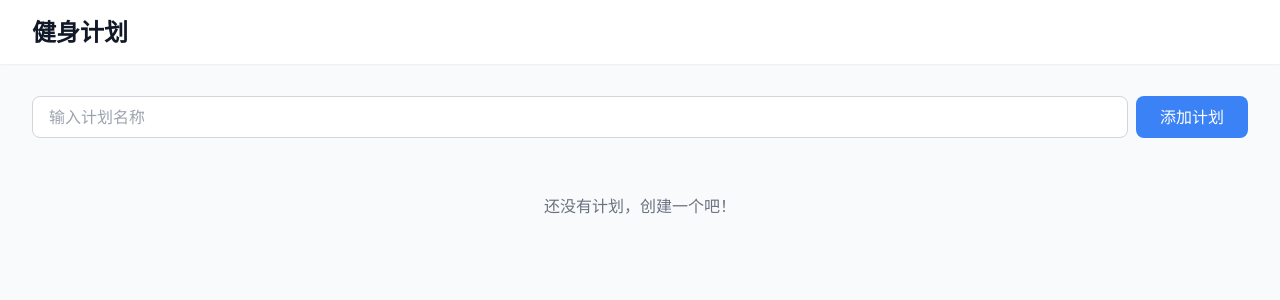
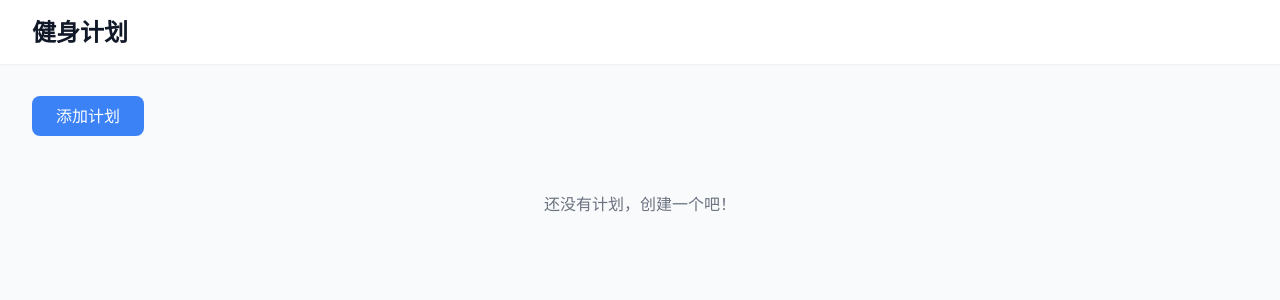
Before and after one commit to imzihuailin/Workout-Pal, a React (Vite) app: page / in a window 1280 px wide. Shown: the top 300 px of the page. Built offline with nearby package versions, Linux system fonts and the light colour scheme.

Commit message:
Update README with additional deployment details for Aliyun OSS; modify plan addition functionality to set default name and navigate to edit view upon creation; refactor plan addition UI to use a button instead of a form.

```diff
--- a/src/App.jsx
+++ b/src/App.jsx
@@ -16,7 +16,7 @@ function App() {
   }, [])
 
   // 添加新计划
-  const handleAddPlan = (name) => {
+  const handleAddPlan = (name = '新计划') => {
     const newPlan = {
       id: Date.now().toString(),
       name: name,
@@ -25,6 +25,9 @@ function App() {
     const updatedPlans = [...plans, newPlan]
     setPlans(updatedPlans)
     savePlans(updatedPlans)
+    // 创建后直接跳转到编辑页面
+    setSelectedPlanId(newPlan.id)
+    setCurrentView('detail')
   }
 
   // 查看计划（查看模式）
--- a/src/components/PlanList.jsx
+++ b/src/components/PlanList.jsx
@@ -1,36 +1,20 @@
-import { useState } from 'react'
-
 function PlanList({ plans, onAddPlan, onPlanClick }) {
-  const [planName, setPlanName] = useState('')
-
-  const handleSubmit = (e) => {
-    e.preventDefault()
-    if (planName.trim()) {
-      onAddPlan(planName.trim())
-      setPlanName('')
-    }
+  const handleAddClick = () => {
+    onAddPlan()
   }
 
   return (
     <div>
-      {/* 添加计划表单 */}
-      <form onSubmit={handleSubmit} className="mb-6">
-        <div className="flex gap-2">
-          <input
-            type="text"
-            value={planName}
-            onChange={(e) => setPlanName(e.target.value)}
-            placeholder="输入计划名称"
-            className="flex-1 px-4 py-2 border border-gray-300 rounded-lg focus:outline-none focus:ring-2 focus:ring-blue-500"
-          />
+      {/* 添加计划按钮 */}
+      <div className="mb-6">
         <button
-            type="submit"
+          type="button"
+          onClick={handleAddClick}
           className="px-6 py-2 bg-blue-500 text-white rounded-lg hover:bg-blue-600 focus:outline-none focus:ring-2 focus:ring-blue-500"
         >
           添加计划
         </button>
       </div>
-      </form>
 
       {/* 计划列表 */}
       <div className="space-y-3">
```
Also changed, not shown: 1 other file (tests, documents, lock files or other folders). Lines whose indentation alone changed are shown as unchanged.
